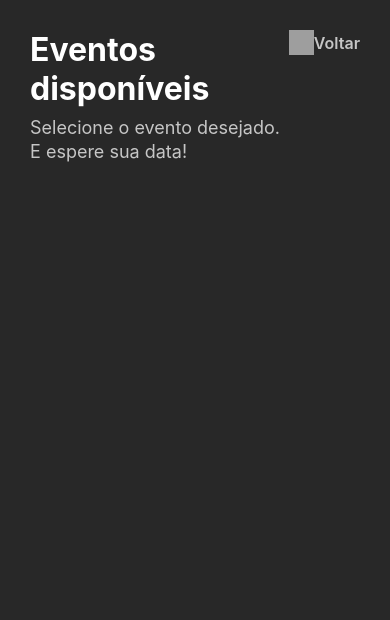
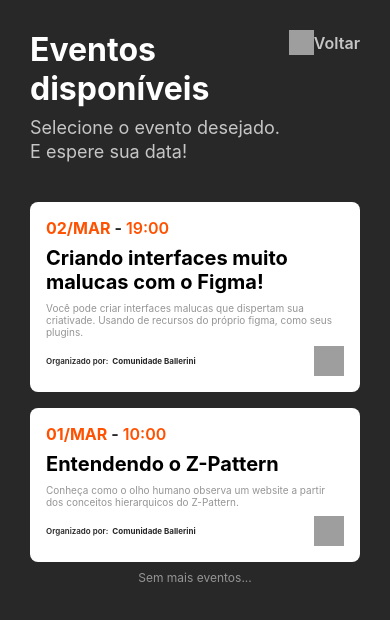
Before and after one commit to Clean-Software/ballerini-dev-meet, a React Native app: screen /AvaliableEvents in a window 390 px wide. Shown: the top 620 px of the page. Built offline with nearby package versions, Linux system fonts and the light colour scheme; grey boxes are pictures that could not be loaded.

Commit message:
✨ feat: add avaliableEvents

```diff
--- a/package.json
+++ b/package.json
@@ -21,6 +21,7 @@
     "react-native": "0.64.3",
     "react-native-safe-area-context": "^4.1.2",
     "react-native-screens": "~3.10.1",
+    "react-native-svg": "12.1.1",
     "react-native-web": "0.17.1"
   },
   "devDependencies": {
--- a/views/avaliableEvents/index.tsx
+++ b/views/avaliableEvents/index.tsx
@@ -1,5 +1,6 @@
 import { View, Text, TouchableHighlight, Image } from "react-native";
 import { SafeAreaView } from "react-native-safe-area-context";
+import EventCard from "../../components/eventCard";
 import styles from "./styles";
 
 export default function EventPage() {
@@ -28,8 +29,14 @@ export default function EventPage() {
           </View>
         </TouchableHighlight>
       </View>
-      <View>
+      <View style={styles.eventCards}>
+        <EventCard key={"1"} data="02/MAR" hora="19:00" title="Criando interfaces muito malucas com o Figma!" description="Você pode criar interfaces malucas que dispertam sua criativade. Usando de recursos do próprio figma, como seus plugins." author="Comunidade Ballerini" url="#" />
+
+        <EventCard key={"2"} data="01/MAR" hora="10:00" title="Entendendo o Z-Pattern" description="Conheça como o olho humano observa um website a partir dos conceitos hierarquicos do Z-Pattern." author="Comunidade Ballerini" url="#" />
       </View>
+      <Text style={styles.semMaisEventos}>
+        Sem mais eventos...
+      </Text>
     </SafeAreaView>
   );
 }
--- a/views/avaliableEvents/styles.ts
+++ b/views/avaliableEvents/styles.ts
@@ -42,8 +42,15 @@ const styles = StyleSheet.create({
     fontSize: 16,
     color: "#C6C6C6",
   },
-  data: { color: "#FF5100", fontSize: 24 },
-  hora: { color: "#FF5100", fontSize: 24 },
+  eventCards: {
+    marginTop: 30,
+  },
+  semMaisEventos: {
+    color: "#FFFFFF",
+    fontSize: 12,
+    opacity: 0.5,
+    textAlign: "center",
+  }
 });
 
 export default styles;
```
Also changed, not shown: 1 other file (tests, documents, lock files or other folders).
